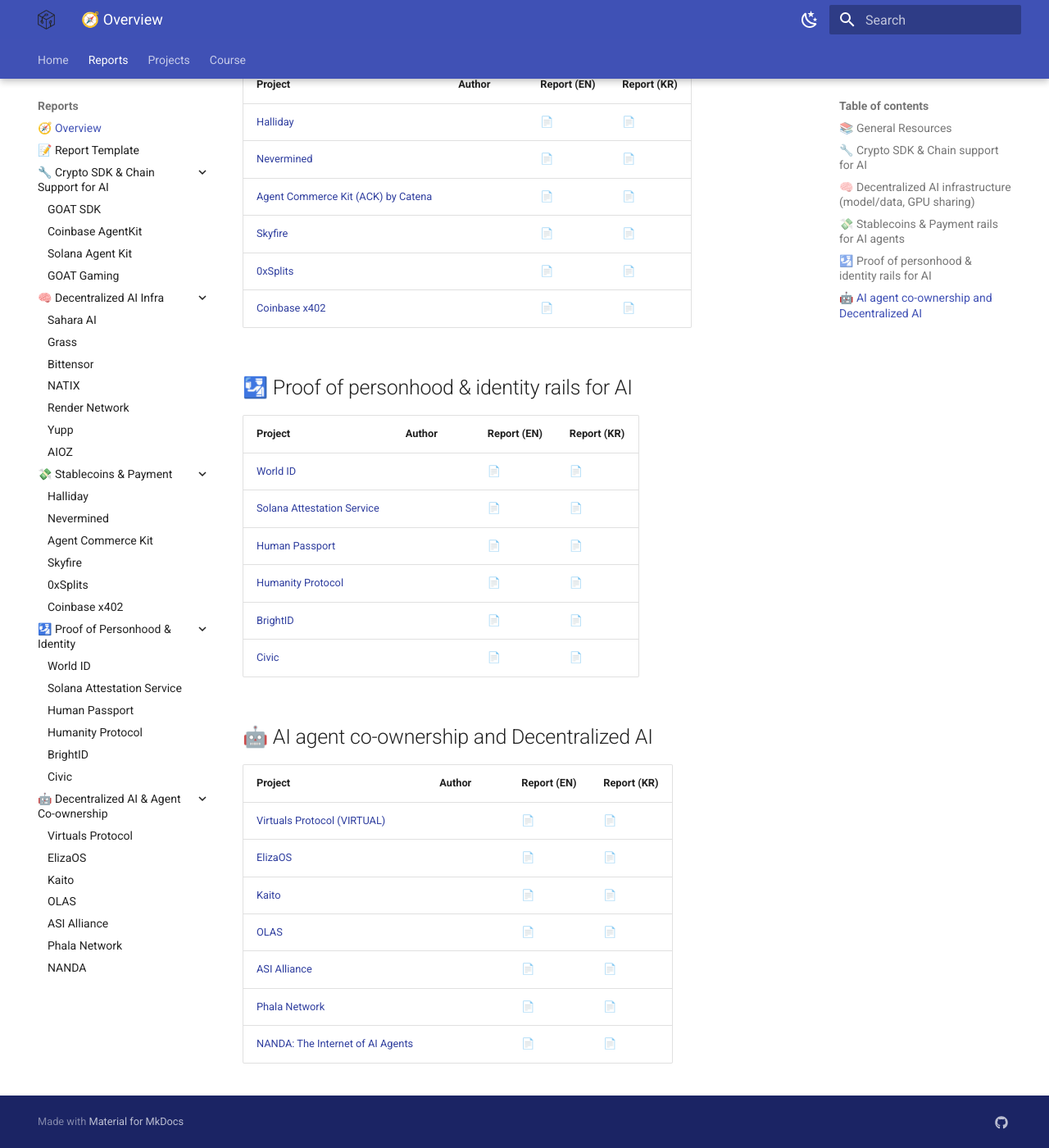
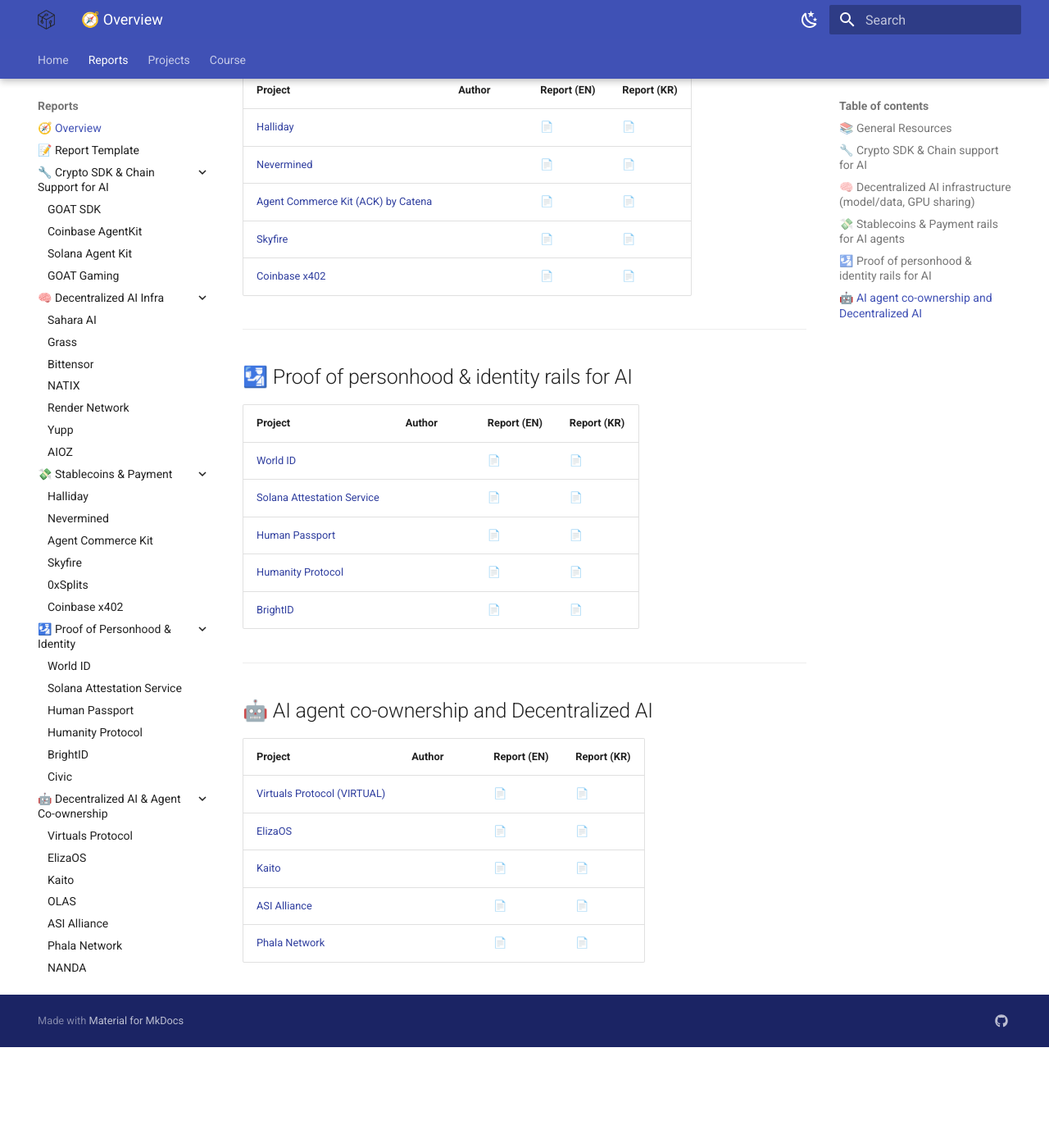
Before and after one commit to web3classdao/kaist2025, an MkDocs documentation site: the page built from docs/reports/index.md, in a window 1280 px wide and 1400 px high, scrolled down 1769 px. Shown: the whole window at 82% size. Built offline with MkDocs 1.6.1 and Material for MkDocs 9.7.7, drawn with Linux system fonts in a browser that asks for light colours; after the commit the page ends 3046 px from its top, so only the background shows below that.

Commit message:
last changed at Jul 2, 2025 6:17 PM, pushed by web3classdao

```diff
--- a/docs/reports/index.md
+++ b/docs/reports/index.md
@@ -24,57 +24,57 @@ We hope this collection helps others explore the emerging intersection of AI and
 
 | Project | Author | Report (EN) | Report (KR) |
 |---------|--------|-------------|-------------|
-| [GOAT SDK](https://github.com/goat-sdk/goat) |  | [📄](reports/goat.md) | [📄](reports/goat_kr.md) |
-| [Coinbase AgentKit](https://www.coinbase.com/developer-platform/products/agentkit) |  | [📄](reports/coinbase_agentkit.md) | [📄](reports/coinbase_agentkit_kr.md) |
-| [Solana Agent Kit](https://github.com/sendaifun/solana-agent-kit) |  | [📄](reports/solana_agentkit.md) | [📄](reports/solana_agentkit_kr.md) |
-| [GOAT Gaming](https://goatgaming.com/) |  | [📄](reports/goat_gaming.md) | [📄](reports/goat_gaming_kr.md) |
+| [GOAT SDK](https://github.com/goat-sdk/goat) |  | [📄](./goat/) | [📄](./goat_kr/) |
+| [Coinbase AgentKit](https://www.coinbase.com/developer-platform/products/agentkit) |  | [📄](./coinbase_agentkit/) | [📄](./coinbase_agentkit_kr/) |
+| [Solana Agent Kit](https://github.com/sendaifun/solana-agent-kit) |  | [📄](./solana_agentkit/) | [📄](./solana_agentkit_kr/) |
+| [GOAT Gaming](https://goatgaming.com/) |  | [📄](./goat_gaming/) | [📄](./goat_gaming_kr/) |
 
+---
 
 ## 🧠 Decentralized AI infrastructure (model/data, GPU sharing)
 
 | Project | Author | Report (EN) | Report (KR) |
 |---------|--------|-------------|-------------|
-| [Sahara AI](https://saharaai.com/) |  | [📄](reports/saharaai.md) | [📄](reports/saharaai_kr.md) |
+| [Sahara AI](https://saharaai.com/) |  | [📄](./saharaai/) | [📄](./saharaai_kr/) |
 | [Grass ($GRASS)](https://www.grass.io/) | [Jason Han](https://www.linkedin.com/in/jaesunhan/) | [📄](./grass/) | [📄](./grass_kr/) |
-| [Bittensor ($TAO)](https://docs.bittensor.com/) |  | [📄](reports/bittensor.md) | [📄](reports/bittensor_kr.md) |
-| [NATIX ($NATIX)](https://www.natix.network/) |  | [📄](reports/natix.md) | [📄](reports/natix_kr.md) |
-| [Render Network ($RENDER)](https://renderfoundation.com/whitepaper) |  | [📄](reports/render.md) | [📄](reports/render_kr.md) |
-| [Yupp](https://yupp.ai/) |  | [📄](reports/yupp.md) | [📄](reports/yupp_kr.md) |
-| [AIOZ ($AIOZ)](https://aioz.network/) |  | [📄](reports/aioz.md) | [📄](reports/aioz_kr.md) |
+| [Bittensor ($TAO)](https://docs.bittensor.com/) |  | [📄](./bittensor/) | [📄](./bittensor_kr/) |
+| [NATIX ($NATIX)](https://www.natix.network/) |  | [📄](./natix/) | [📄](./natix_kr/) |
+| [Render Network ($RENDER)](https://renderfoundation.com/whitepaper) |  | [📄](./render/) | [📄](./render_kr/) |
+| [Yupp](https://yupp.ai/) |  | [📄](./yupp/) | [📄](./yupp_kr/) |
 
+---
 
 ## 💸 Stablecoins & Payment rails for AI agents
 
 | Project | Author | Report (EN) | Report (KR) |
 |---------|--------|-------------|-------------|
-| [Halliday](https://halliday.xyz/) |  | [📄](reports/halliday.md) | [📄](reports/halliday_kr.md) |
-| [Nevermined](https://docs.nevermined.app/) |  | [📄](reports/nevermined.md) | [📄](reports/nevermined_kr.md) |
-| [Agent Commerce Kit (ACK) by Catena](https://www.agentcommercekit.com/overview/introduction) |  | [📄](reports/ack_catena.md) | [📄](reports/ack_catena_kr.md) |
-| [Skyfire](https://skyfire.xyz/) |  | [📄](reports/skyfire.md) | [📄](reports/skyfire_kr.md) |
-| [0xSplits](https://splits.org/) |  | [📄](reports/0xsplits.md) | [📄](reports/0xsplits_kr.md) |
-| [Coinbase x402](https://www.x402.org/) |  | [📄](reports/x402.md) | [📄](reports/x402_kr.md) |
+| [Halliday](https://halliday.xyz/) |  | [📄](./halliday/) | [📄](./halliday_kr/) |
+| [Nevermined](https://docs.nevermined.app/) |  | [📄](./nevermined/) | [📄](./nevermined_kr/) |
+| [Agent Commerce Kit (ACK) by Catena](https://www.agentcommercekit.com/overview/introduction) |  | [📄](./ack_catena/) | [📄](./ack_catena_kr/) |
+| [Skyfire](https://skyfire.xyz/) |  | [📄](./skyfire/) | [📄](./skyfire_kr/) |
+| [Coinbase x402](https://www.x402.org/) |  | [📄](./x402/) | [📄](./x402_kr/) |
 
+---
 
 ## 🛂 Proof of personhood & identity rails for AI
 
 | Project | Author | Report (EN) | Report (KR) |
 |---------|--------|-------------|-------------|
-| [World ID](https://world.org/world-id) |  | [📄](reports/worldid.md) | [📄](reports/worldid_kr.md) |
-| [Solana Attestation Service](https://attest.solana.com/) |  | [📄](reports/solana_attestation.md) | [📄](reports/solana_attestation_kr.md) |
-| [Human Passport](https://passport.human.tech/) |  | [📄](reports/human_passport.md) | [📄](reports/human_passport_kr.md) |
-| [Humanity Protocol](https://www.humanity.org/) |  | [📄](reports/humanity_protocol.md) | [📄](reports/humanity_protocol_kr.md) |
-| [BrightID](https://www.brightid.org/) |  | [📄](reports/brightid.md) | [📄](reports/brightid_kr.md) |
-| [Civic](https://www.civic.com/) |  | [📄](reports/civic.md) | [📄](reports/civic_kr.md) |
+| [World ID](https://world.org/world-id) |  | [📄](./worldid/) | [📄](./worldid_kr/) |
+| [Solana Attestation Service](https://attest.solana.com/) |  | [📄](./solana_attestation/) | [📄](./solana_attestation_kr/) |
+| [Human Passport](https://passport.human.tech/) |  | [📄](./human_passport/) | [📄](./human_passport_kr/) |
+| [Humanity Protocol](https://www.humanity.org/) |  | [📄](./humanity_protocol/) | [📄](./humanity_protocol_kr/) |
+| [BrightID](https://www.brightid.org/) |  | [📄](./brightid/) | [📄](./brightid_kr/) |
 
+
+---
 
 ## 🤖 AI agent co-ownership and Decentralized AI
 
 | Project | Author | Report (EN) | Report (KR) |
 |---------|--------|-------------|-------------|
-| [Virtuals Protocol (VIRTUAL)](https://virtuals.io/) |  | [📄](reports/virtuals.md) | [📄](reports/virtuals_kr.md) |
-| [ElizaOS](https://www.elizaos.ai/) |  | [📄](reports/elizaos.md) | [📄](reports/elizaos_kr.md) |
-| [Kaito](https://kaito.ai/) |  | [📄](reports/kaito.md) | [📄](reports/kaito_kr.md) |
-| [OLAS](https://olas.network/) |  | [📄](reports/olas.md) | [📄](reports/olas_kr.md) |
-| [ASI Alliance](https://superintelligence.io/) |  | [📄](reports/asi_alliance.md) | [📄](reports/asi_alliance_kr.md) |
-| [Phala Network](https://phala.network/ai) |  | [📄](reports/phala.md) | [📄](reports/phala_kr.md) |
-| [NANDA: The Internet of AI Agents](https://nanda.media.mit.edu/) |  | [📄](reports/nanda.md) | [📄](reports/nanda_kr.md) |
+| [Virtuals Protocol (VIRTUAL)](https://virtuals.io/) |  | [📄](./virtuals/) | [📄](./virtuals_kr/) |
+| [ElizaOS](https://www.elizaos.ai/) |  | [📄](./elizaos/) | [📄](./elizaos_kr/) |
+| [Kaito](https://kaito.ai/) |  | [📄](./kaito/) | [📄](./kaito_kr/) |
+| [ASI Alliance](https://superintelligence.io/) |  | [📄](./asi_alliance/) | [📄](./asi_alliance_kr/) |
+| [Phala Network](https://phala.network/ai) |  | [📄](./phala/) | [📄](./phala_kr/) |
```
